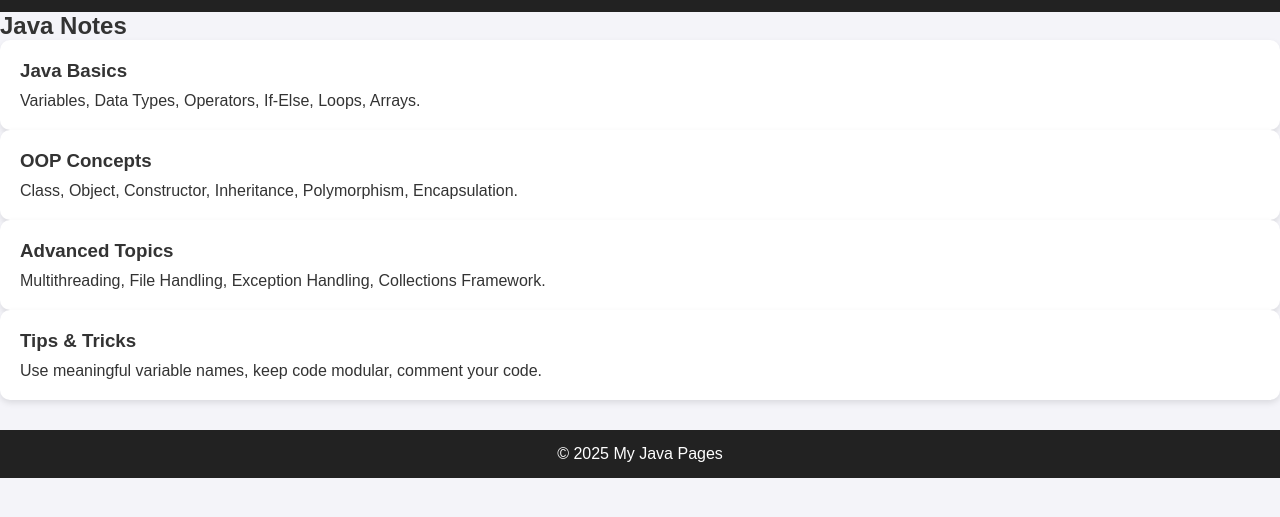
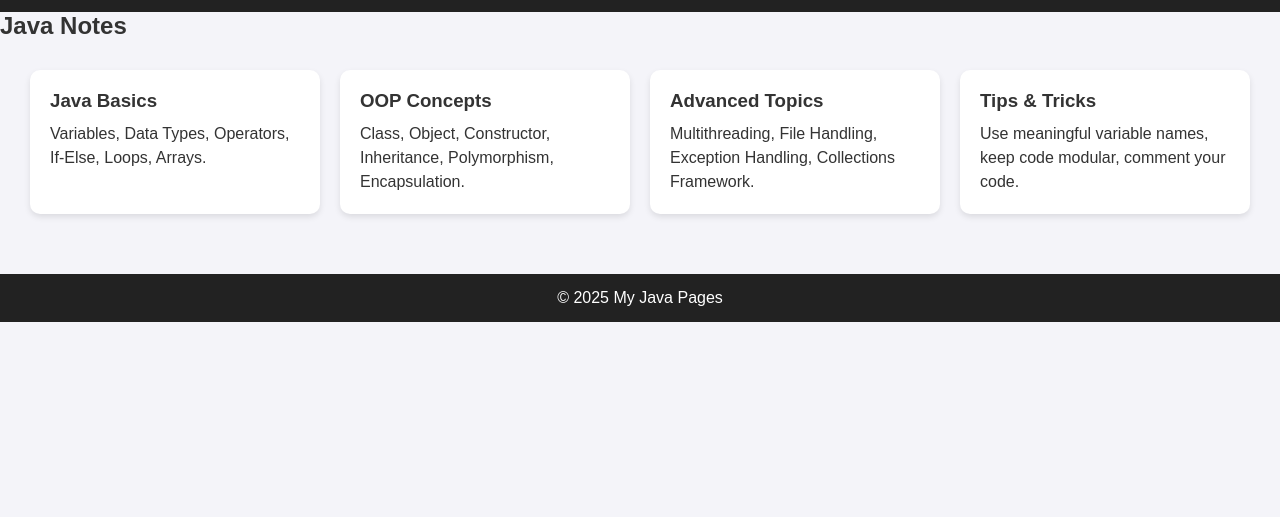
Before and after one commit to rckukaswal/test, a plain HTML site: page notes.html in a window 1280 px wide. Shown: the part 45-562 px from the top of the page. Drawn offline with Linux system fonts and the light colour scheme.

Commit message:
Update style.css

```diff
--- a/css/style.css
+++ b/css/style.css
@@ -84,3 +84,27 @@ footer {
 .code-container pre {
   margin: 0;
 }
+
+
+.notes-container {
+  display: grid;
+  grid-template-columns: repeat(auto-fit, minmax(250px, 1fr));
+  gap: 20px;
+  padding: 30px;
+}
+.notes-container .card {
+  background: #fff;
+  padding: 20px;
+  border-radius: 10px;
+  box-shadow: 0 3px 6px rgba(0,0,0,0.1);
+  transition: 0.3s;
+}
+.notes-container .card:hover {
+  transform: translateY(-5px);
+}
+.notes-container .card h3 {
+  margin-bottom: 10px;
+}
+.notes-container .card p {
+  line-height: 1.5;
+}
```
